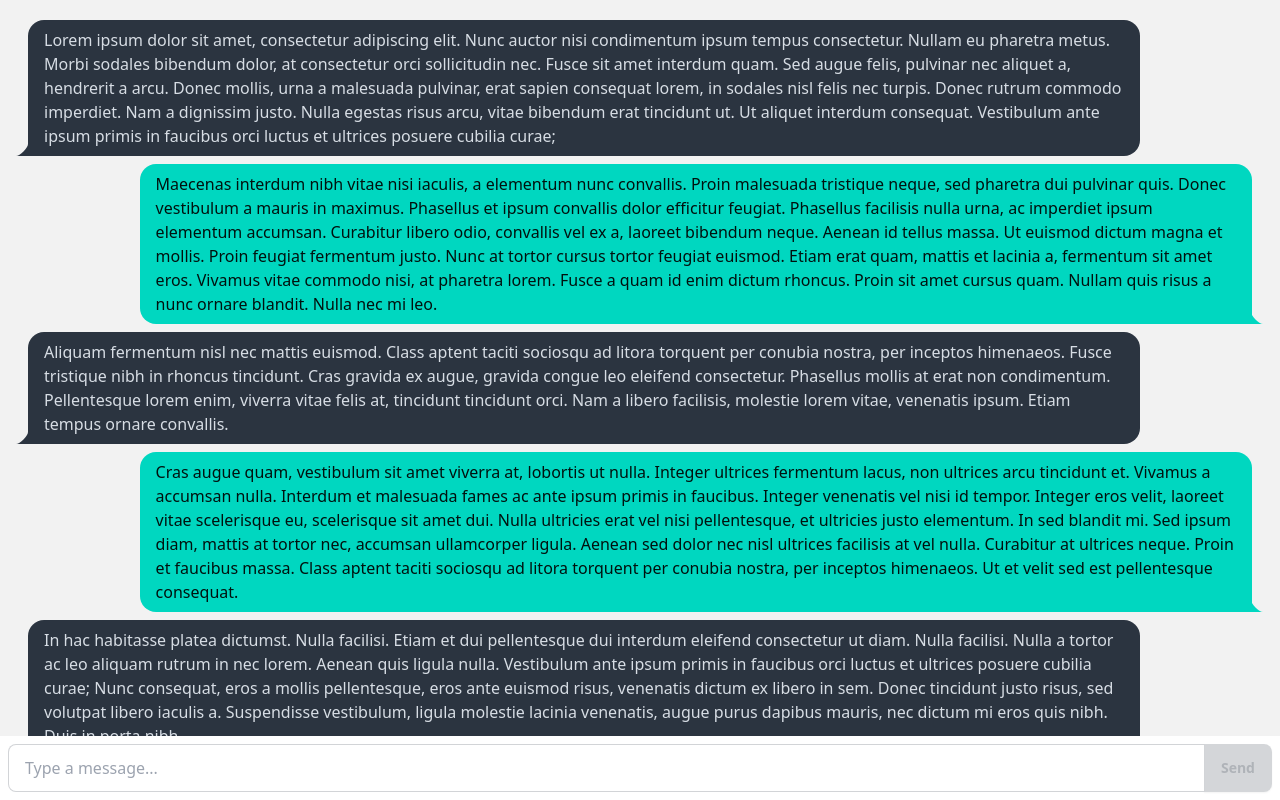
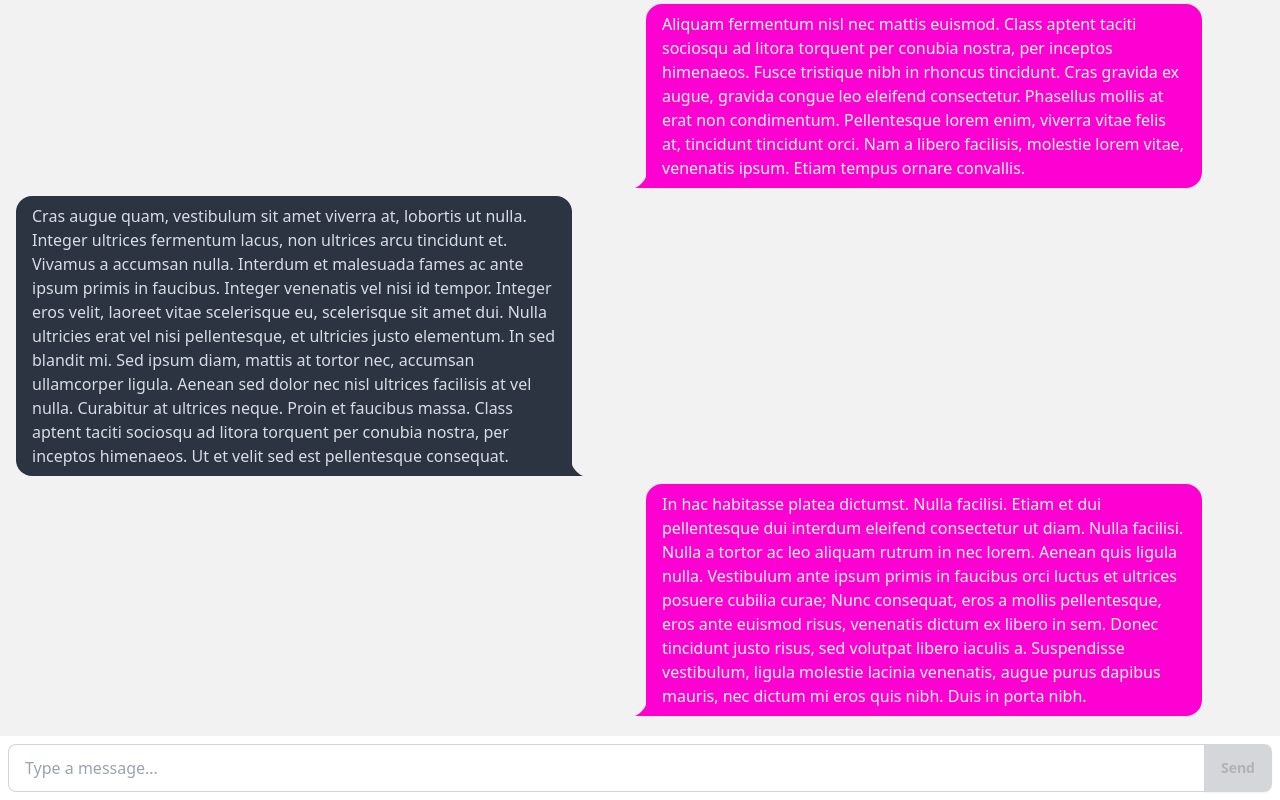
Before and after one commit to edrobertsrayne/giulia, a SvelteKit app: page / in a window 1280 px wide. Built offline with nearby package versions, Linux system fonts and the light colour scheme.

Commit message:
feat: add message queue with autoscroll

```diff
--- a/src/routes/+page.svelte
+++ b/src/routes/+page.svelte
@@ -1,6 +1,43 @@
 <script lang="ts">
 	let value = $state('');
 	let inputElement: HTMLInputElement;
+	let chatContainer: HTMLDivElement;
+
+	let enableAutoScroll = $state(true);
+
+	type MessageSender = 'host' | 'user';
+	interface Message {
+		content: string;
+		sender: MessageSender;
+	}
+
+	let messages = $state<Message[]>([
+		{
+			sender: 'host',
+			content:
+				'Lorem ipsum dolor sit amet, consectetur adipiscing elit. Nunc auctor nisi condimentum ipsum tempus consectetur. Nullam eu pharetra metus. Morbi sodales bibendum dolor, at consectetur orci sollicitudin nec. Fusce sit amet interdum quam. Sed augue felis, pulvinar nec aliquet a, hendrerit a arcu. Donec mollis, urna a malesuada pulvinar, erat sapien consequat lorem, in sodales nisl felis nec turpis. Donec rutrum commodo imperdiet. Nam a dignissim justo. Nulla egestas risus arcu, vitae bibendum erat tincidunt ut. Ut aliquet interdum consequat. Vestibulum ante ipsum primis in faucibus orci luctus et ultrices posuere cubilia curae;'
+		},
+		{
+			sender: 'user',
+			content:
+				'Maecenas interdum nibh vitae nisi iaculis, a elementum nunc convallis. Proin malesuada tristique neque, sed pharetra dui pulvinar quis. Donec vestibulum a mauris in maximus. Phasellus et ipsum convallis dolor efficitur feugiat. Phasellus facilisis nulla urna, ac imperdiet ipsum elementum accumsan. Curabitur libero odio, convallis vel ex a, laoreet bibendum neque. Aenean id tellus massa. Ut euismod dictum magna et mollis. Proin feugiat fermentum justo. Nunc at tortor cursus tortor feugiat euismod. Etiam erat quam, mattis et lacinia a, fermentum sit amet eros. Vivamus vitae commodo nisi, at pharetra lorem. Fusce a quam id enim dictum rhoncus. Proin sit amet cursus quam. Nullam quis risus a nunc ornare blandit. Nulla nec mi leo.'
+		},
+		{
+			sender: 'host',
+			content:
+				'Aliquam fermentum nisl nec mattis euismod. Class aptent taciti sociosqu ad litora torquent per conubia nostra, per inceptos himenaeos. Fusce tristique nibh in rhoncus tincidunt. Cras gravida ex augue, gravida congue leo eleifend consectetur. Phasellus mollis at erat non condimentum. Pellentesque lorem enim, viverra vitae felis at, tincidunt tincidunt orci. Nam a libero facilisis, molestie lorem vitae, venenatis ipsum. Etiam tempus ornare convallis.'
+		},
+		{
+			sender: 'user',
+			content:
+				'Cras augue quam, vestibulum sit amet viverra at, lobortis ut nulla. Integer ultrices fermentum lacus, non ultrices arcu tincidunt et. Vivamus a accumsan nulla. Interdum et malesuada fames ac ante ipsum primis in faucibus. Integer venenatis vel nisi id tempor. Integer eros velit, laoreet vitae scelerisque eu, scelerisque sit amet dui. Nulla ultricies erat vel nisi pellentesque, et ultricies justo elementum. In sed blandit mi. Sed ipsum diam, mattis at tortor nec, accumsan ullamcorper ligula. Aenean sed dolor nec nisl ultrices facilisis at vel nulla. Curabitur at ultrices neque. Proin et faucibus massa. Class aptent taciti sociosqu ad litora torquent per conubia nostra, per inceptos himenaeos. Ut et velit sed est pellentesque consequat.'
+		},
+		{
+			sender: 'host',
+			content:
+				'In hac habitasse platea dictumst. Nulla facilisi. Etiam et dui pellentesque dui interdum eleifend consectetur ut diam. Nulla facilisi. Nulla a tortor ac leo aliquam rutrum in nec lorem. Aenean quis ligula nulla. Vestibulum ante ipsum primis in faucibus orci luctus et ultrices posuere cubilia curae; Nunc consequat, eros a mollis pellentesque, eros ante euismod risus, venenatis dictum ex libero in sem. Donec tincidunt justo risus, sed volutpat libero iaculis a. Suspendisse vestibulum, ligula molestie lacinia venenatis, augue purus dapibus mauris, nec dictum mi eros quis nibh. Duis in porta nibh.'
+		}
+	]);
 
 	function autoFocus(node: HTMLElement) {
 		node.focus();
@@ -29,71 +66,40 @@
 		};
 	}
 
+	$effect(() => {
+		if (chatContainer && enableAutoScroll) {
+			scrollToBottom();
+			enableAutoScroll = false;
+		}
+	});
+
+	function onScroll() {
+		const { scrollTop, scrollHeight, clientHeight } = chatContainer;
+		enableAutoScroll = scrollHeight - (scrollTop + clientHeight) < 100;
+	}
+
+	function scrollToBottom() {
+		setTimeout(() => {
+			chatContainer?.scrollTo({ top: chatContainer.scrollHeight, behavior: 'smooth' });
+		}, 0);
+	}
+
 	function handleSubmit() {
 		if (!value.trim()) return;
-		// handle message sending here
+		messages.push({ content: value, sender: 'user' });
 		value = '';
+		enableAutoScroll = true;
 	}
 </script>
 
-<div class="flex-1 overflow-y-auto bg-base-200 p-4">
-	<div class="chat chat-start">
-		<div class="chat-bubble">
-			Lorem ipsum dolor sit amet, consectetur adipiscing elit. Nunc auctor nisi condimentum ipsum
-			tempus consectetur. Nullam eu pharetra metus. Morbi sodales bibendum dolor, at consectetur
-			orci sollicitudin nec. Fusce sit amet interdum quam. Sed augue felis, pulvinar nec aliquet a,
-			hendrerit a arcu. Donec mollis, urna a malesuada pulvinar, erat sapien consequat lorem, in
-			sodales nisl felis nec turpis. Donec rutrum commodo imperdiet. Nam a dignissim justo. Nulla
-			egestas risus arcu, vitae bibendum erat tincidunt ut. Ut aliquet interdum consequat.
-			Vestibulum ante ipsum primis in faucibus orci luctus et ultrices posuere cubilia curae;
+<div class="flex-1 overflow-y-auto bg-base-200 p-4" bind:this={chatContainer} onscroll={onScroll}>
+	{#each messages as message}
+		<div class="chat chat-{message.sender == 'host' ? 'start' : 'end'}">
+			<div class="chat-bubble {message.sender == 'host' ? 'chat-bubble-secondary' : ''}">
+				{message.content}
+			</div>
 		</div>
-	</div>
-	<div class=" chat chat-end">
-		<div class="chat-bubble chat-bubble-accent">
-			Maecenas interdum nibh vitae nisi iaculis, a elementum nunc convallis. Proin malesuada
-			tristique neque, sed pharetra dui pulvinar quis. Donec vestibulum a mauris in maximus.
-			Phasellus et ipsum convallis dolor efficitur feugiat. Phasellus facilisis nulla urna, ac
-			imperdiet ipsum elementum accumsan. Curabitur libero odio, convallis vel ex a, laoreet
-			bibendum neque. Aenean id tellus massa. Ut euismod dictum magna et mollis. Proin feugiat
-			fermentum justo. Nunc at tortor cursus tortor feugiat euismod. Etiam erat quam, mattis et
-			lacinia a, fermentum sit amet eros. Vivamus vitae commodo nisi, at pharetra lorem. Fusce a
-			quam id enim dictum rhoncus. Proin sit amet cursus quam. Nullam quis risus a nunc ornare
-			blandit. Nulla nec mi leo.
-		</div>
-	</div>
-	<div class="chat chat-start">
-		<div class="chat-bubble">
-			Aliquam fermentum nisl nec mattis euismod. Class aptent taciti sociosqu ad litora torquent per
-			conubia nostra, per inceptos himenaeos. Fusce tristique nibh in rhoncus tincidunt. Cras
-			gravida ex augue, gravida congue leo eleifend consectetur. Phasellus mollis at erat non
-			condimentum. Pellentesque lorem enim, viverra vitae felis at, tincidunt tincidunt orci. Nam a
-			libero facilisis, molestie lorem vitae, venenatis ipsum. Etiam tempus ornare convallis.
-		</div>
-	</div>
-	<div class="chat chat-end">
-		<div class="chat-bubble chat-bubble-accent">
-			Cras augue quam, vestibulum sit amet viverra at, lobortis ut nulla. Integer ultrices fermentum
-			lacus, non ultrices arcu tincidunt et. Vivamus a accumsan nulla. Interdum et malesuada fames
-			ac ante ipsum primis in faucibus. Integer venenatis vel nisi id tempor. Integer eros velit,
-			laoreet vitae scelerisque eu, scelerisque sit amet dui. Nulla ultricies erat vel nisi
-			pellentesque, et ultricies justo elementum. In sed blandit mi. Sed ipsum diam, mattis at
-			tortor nec, accumsan ullamcorper ligula. Aenean sed dolor nec nisl ultrices facilisis at vel
-			nulla. Curabitur at ultrices neque. Proin et faucibus massa. Class aptent taciti sociosqu ad
-			litora torquent per conubia nostra, per inceptos himenaeos. Ut et velit sed est pellentesque
-			consequat.
-		</div>
-	</div>
-	<div class="chat chat-start">
-		<div class="chat-bubble">
-			In hac habitasse platea dictumst. Nulla facilisi. Etiam et dui pellentesque dui interdum
-			eleifend consectetur ut diam. Nulla facilisi. Nulla a tortor ac leo aliquam rutrum in nec
-			lorem. Aenean quis ligula nulla. Vestibulum ante ipsum primis in faucibus orci luctus et
-			ultrices posuere cubilia curae; Nunc consequat, eros a mollis pellentesque, eros ante euismod
-			risus, venenatis dictum ex libero in sem. Donec tincidunt justo risus, sed volutpat libero
-			iaculis a. Suspendisse vestibulum, ligula molestie lacinia venenatis, augue purus dapibus
-			mauris, nec dictum mi eros quis nibh. Duis in porta nibh.
-		</div>
-	</div>
+	{/each}
 </div>
 
 <div class="bg-base-100 p-2">
```
